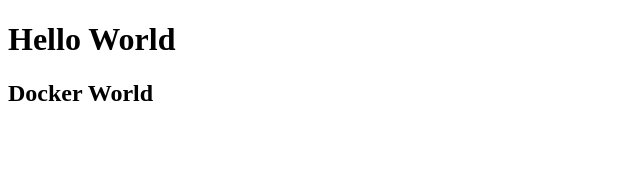
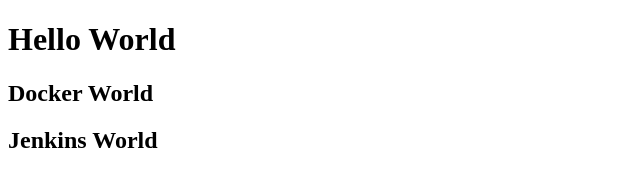
Before and after one commit to xNORAGAMIx/CI-CD, a plain HTML site: page index.html in a window 1280 px wide. Shown: the whole page, without its empty margins (0-640 px from the left). Drawn offline with Linux system fonts and the light colour scheme.

Commit message:
adds jenkins test

```diff
--- a/index.html
+++ b/index.html
@@ -8,5 +8,6 @@
 <body>
     <h1>Hello World</h1>
     <h2>Docker World</h2>
+    <h2>Jenkins World</h2>
 </body>
 </html>
```
